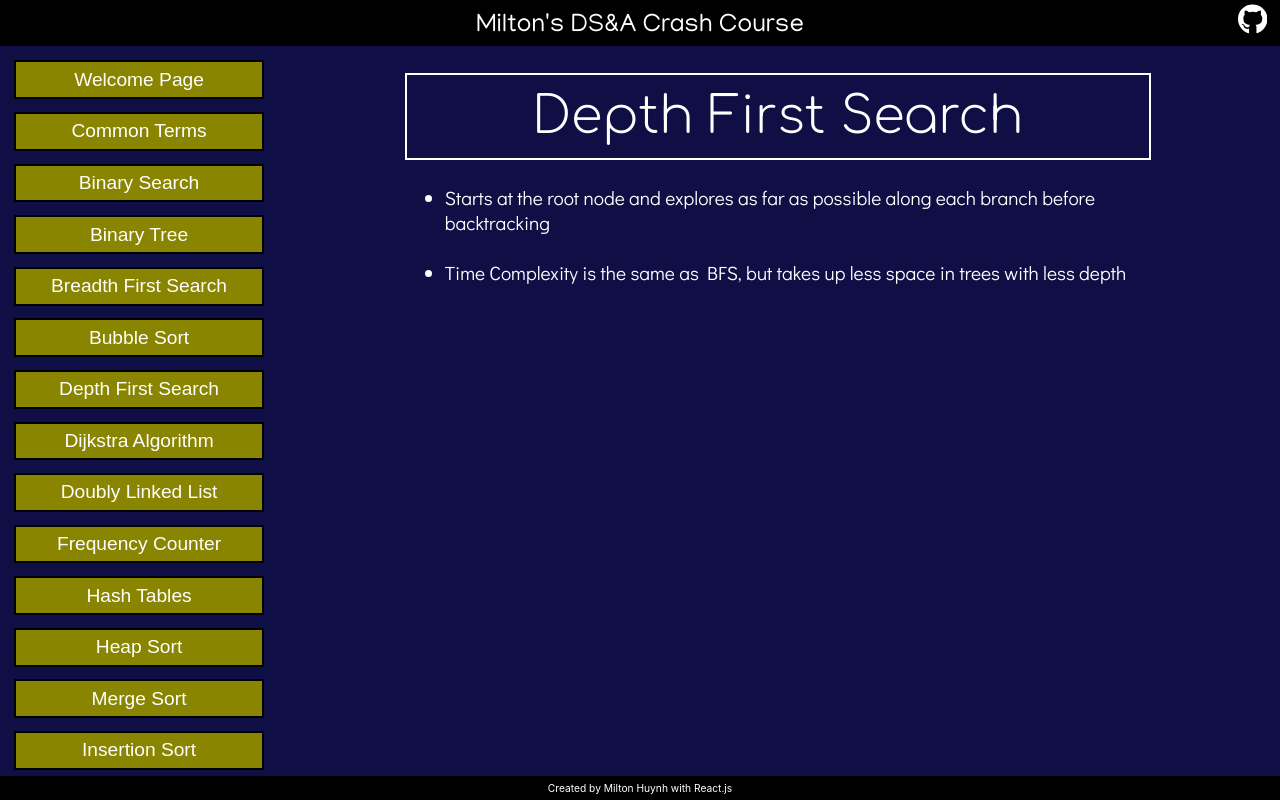
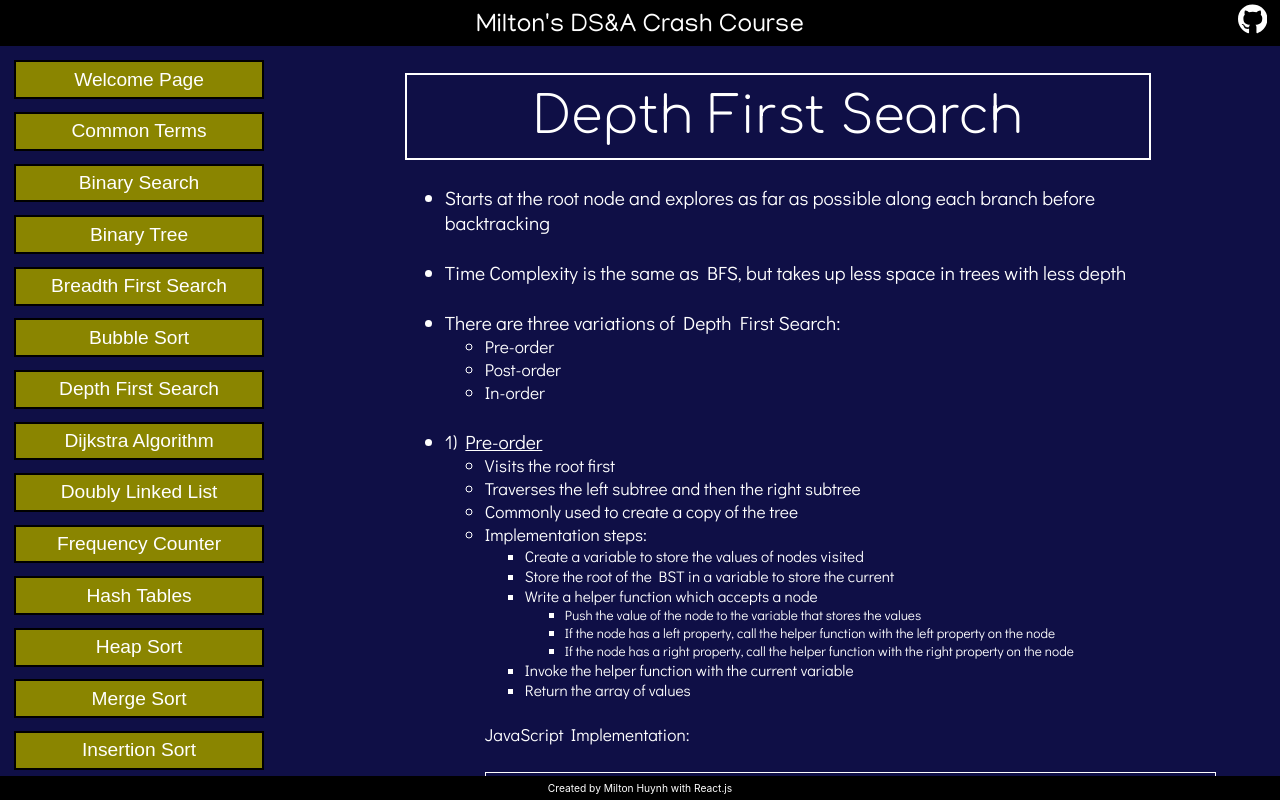
Before and after one commit to miltonhuynh/DSA-guide, a React (Create React App) app in the folder app/: page /DSA-guide/DepthFirstSearch in a window 1280 px wide. Built offline with nearby package versions, Linux system fonts and the light colour scheme; a web font is replaced by a local one.

Commit message:
Added DFS Preorder implementation code and steps

```diff
--- a/app/src/App.css
+++ b/app/src/App.css
@@ -7,6 +7,10 @@ body,html {
   height: 100%;
   background-color: rgb(15, 15, 70);
   color: white;
+}
+
+.font-xxsm {
+  font-size: 1.05vw;
 }
 
 .font-xsm {
--- a/app/src/Concepts/DepthFirstSearch.js
+++ b/app/src/Concepts/DepthFirstSearch.js
@@ -1,13 +1,63 @@
 import React from 'react'
 
 export default function DepthFirstSearch() {
+
+  const preorder =
+  `DFSPreOrder(){
+    var data = [];
+    function traverse(node){
+        data.push(node.value);
+        if(node.left) traverse(node.left);
+        if(node.right) traverse(node.right);
+    }
+    traverse(this.root);
+    return data;
+}`
+
   return (
     <div class="Concept_page">
       <div class="Concept_title">Depth First Search</div>
       <div class="Container font-m">
         <ul>
           <li>Starts at the root node and explores as far as possible along each branch before backtracking</li><br/>
-          <li>Time Complexity is the same as BFS, but takes up less space in trees with less depth</li>
+          <li>Time Complexity is the same as BFS, but takes up less space in trees with less depth</li><br/>
+          <li>There are three variations of Depth First Search: </li>
+          <ul class="font-sm">
+            <li>Pre-order</li>
+            <li>Post-order</li>
+            <li>In-order</li>
+          </ul><br/>
+          <li>1) <u>Pre-order</u></li>
+          <ul class="font-sm">
+            <li>Visits the root first</li>
+            <li>Traverses the left subtree and then the right subtree</li>
+            <li>Commonly used to create a copy of the tree</li>
+            <li>
+              Implementation steps:
+              <ul class="font-xsm">
+                <li>Create a variable to store the values of nodes visited</li>
+                <li>Store the root of the BST in a variable to store the current</li>
+                <li>
+                  Write a helper function which accepts a node
+                  <ul class="font-xxsm">
+                    <li>Push the value of the node to the variable that stores the values</li>
+                    <li>If the node has a left property, call the helper function with the left property on the node</li>
+                    <li>If the node has a right property, call the helper function with the right property on the node</li>
+                  </ul>
+                <li>Invoke the helper function with the current variable</li>
+                <li>Return the array of values</li>
+                </li>
+              </ul><br/>
+              JavaScript Implementation:
+              <div class="Code">
+                <pre>
+                  <code>
+                    {preorder}
+                  </code>
+                </pre>
+              </div>
+            </li>
+          </ul>
         </ul>
       </div>
     </div>
```
